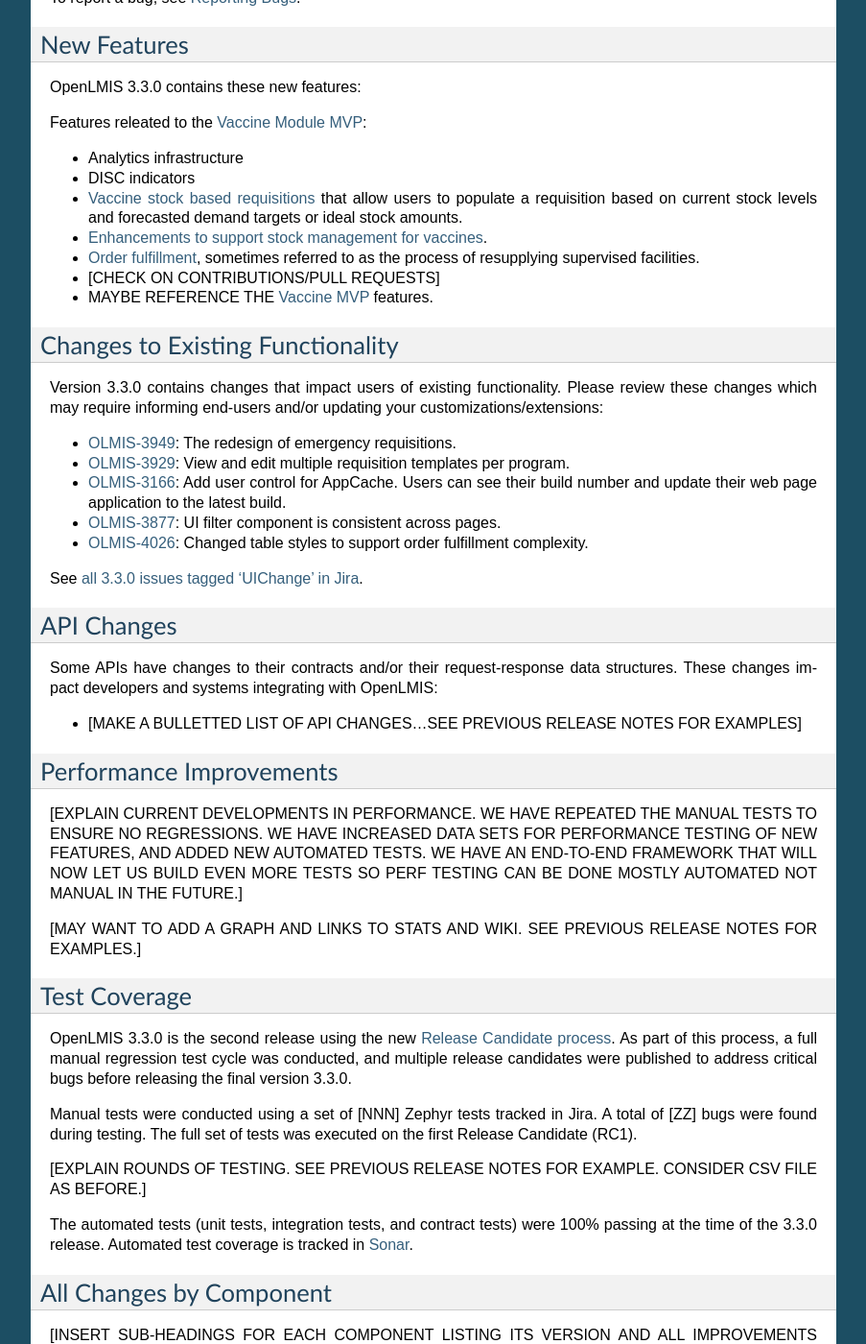
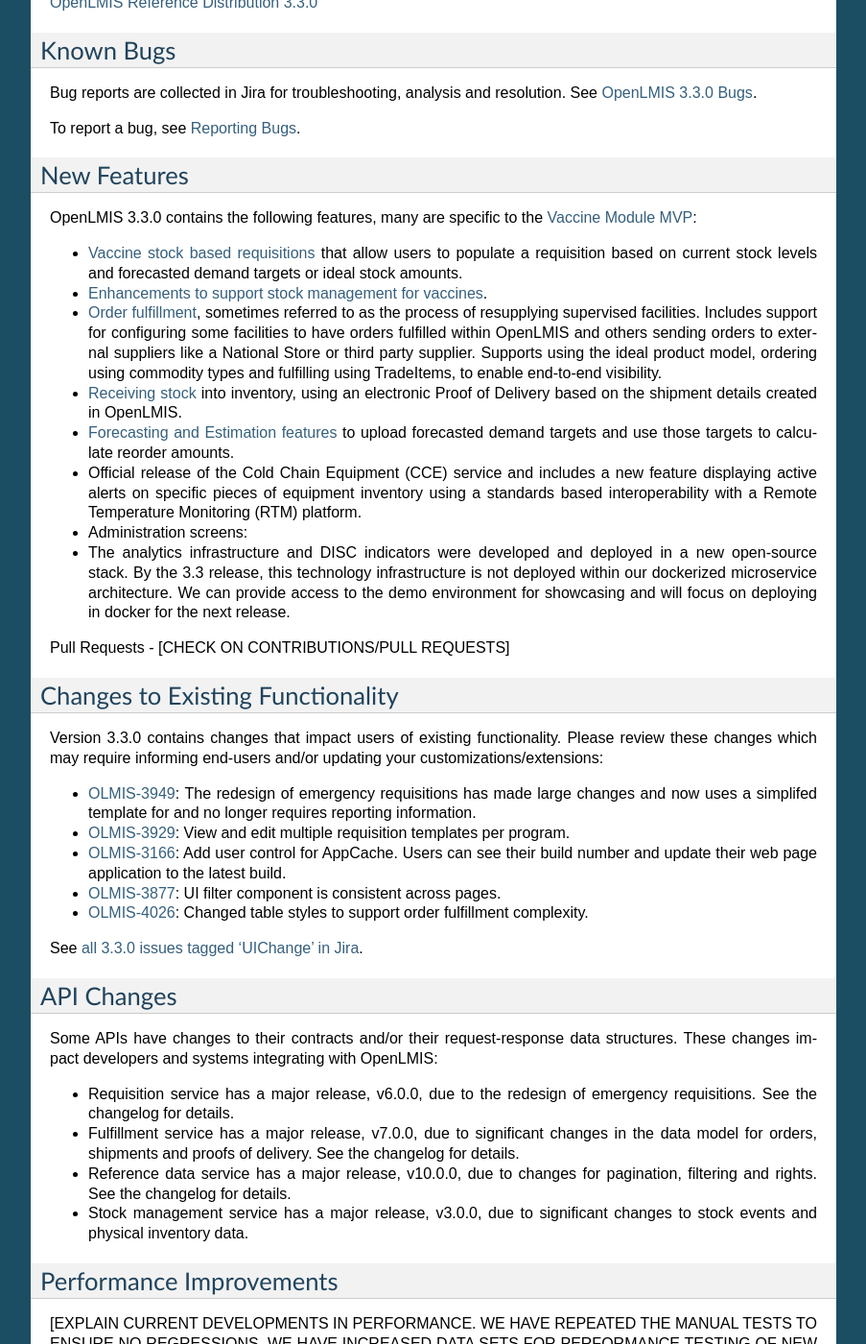
Before and after one commit to OpenLMIS/openlmis-ref-distro, a Sphinx documentation site: the page built from docs/source/releases/openlmis-ref-distro-v3.3.0.rst, in a window 1280 px wide and 1400 px high, scrolled down 1237 px. Shown: the whole window at 96% size, without its empty margins (198-1101 px from the left). Built offline with Sphinx 7.4.7, drawn with Linux system fonts in a browser that asks for light colours; pages that are not in the unit, such as notebooks, are missing from menus; some of the changed text lies outside the part shown.

Commit message:
Updated new features and api changes sections

```diff
--- a/docs/source/releases/openlmis-ref-distro-v3.3.0.rst
+++ b/docs/source/releases/openlmis-ref-distro-v3.3.0.rst
@@ -19,7 +19,7 @@
 3.3.0 includes a wide range of new features and functionality. The majority of features were defined as the `Minimal Viable Product (MVP) <https://openlmis.atlassian.net/wiki/spaces/OP/pages/113144940/Vaccine+MVP>`_ to support countires in managing their immunization supply chain. Some of the key features include a standards based integration with a Remote Temperature Monitoring (RTM) platform to supporting the order fulfillment process. See the New Features section for details.
 
 For a full list of features and bug-fixes since 3.2.1, see `OpenLMIS 3.3.0 Jira tickets
-<https://openlmis.atlassian.net/issues/?jql=status%3DDone%20AND%20project%3DOLMIS%20AND%20fixVersion%3D3.3%20and%20type!%3DTest%20and%20type!%3DEpic%20ORDER%20BY%20type%20ASC%2C%20priority%20DESC%2C%20key%20ASC>`_.
+<https://openlmis.atlassian.net/issues/?jql=status%3DDone%20AND%20project%3DOLMIS%20AND%20fixVersion%3D3.3%20and%20type!%3DTest%20and%20type!%3DEpic%20ORDER%20BY%20%22Epic%20Link%22%20asc%2C%20key%20ASC>`_.
 
 For information about future planned releases, see the `Living Product Roadmap
 <https://openlmis.atlassian.net/wiki/display/OP/Living+Product+Roadmap>`_. Pull requests and
@@ -28,8 +28,11 @@
 Compatibility
 -------------
 
-[ADD PARAGRAPHS HERE TO EXPLAIN ANY COMPATIBILITY ISSUES, SUCH AS MANUAL DATA MIGRATIONS, NEW
-DEPENDENCIES, REDESIGN OF EMERGENCY REQUISITIONS, MULTIPLE REQUISITION TEMPLATES, ETC.]
+A new feature introduced in 3.3, `OLMIS-3929 <https://openlmis.atlassian.net/browse/OLMIS-3929>`_:View and edit multiple requisition templates per program, requires a manual data migration outlined `here <https://github.com/OpenLMIS/openlmis-requisition-template-migration>`_.
+
+The fulfillment service has a major release due to the additional features in fulfilling orders within OpenLMIS. Please review the Fulfillment service changelog in detail to ensure a clear understanding of the breaking changes.
+
+The reference data service uses new rights assoicated with the new proof of delivery functionality. Please review the changlog for the Reference data service in detail to ensure a clear understanding of the breaking changes releated to rights.
 
 **Batch Requisition Approval**: The Batch Approval screen, which was improved in OpenLMIS 3.2.1,
 is still not officially supported. The UI screen is disabled by default. Implementations can
@@ -74,18 +77,20 @@
 New Features
 ============
 
-OpenLMIS 3.3.0 contains these new features:
+OpenLMIS 3.3.0 contains the following features, many are specific to the `Vaccine Module MVP <https://openlmis.atlassian.net/wiki/spaces/OP/pages/113144940/Vaccine+MVP>`_:
 
-Features releated to the `Vaccine Module MVP <https://openlmis.atlassian.net/wiki/spaces/OP/pages/113144940/Vaccine+MVP>`_:
 
-- Analytics infrastructure
-- DISC indicators
 - `Vaccine stock based requisitions <https://openlmis.atlassian.net/browse/OLMIS-4059>`_ that allow users to populate a requisition based on current stock levels and forecasted demand targets or ideal stock amounts.
 - `Enhancements to support stock management for vaccines <https://openlmis.atlassian.net/browse/OLMIS-1293>`_.
-- `Order fulfillment <https://openlmis.atlassian.net/browse/OLMIS-208>`_, sometimes referred to as the process of resupplying supervised facilities.
+- `Order fulfillment <https://openlmis.atlassian.net/wiki/spaces/OP/pages/88670474/Local+Fulfillment>`_, sometimes referred to as the process of resupplying supervised facilities. Includes support for configuring some facilities to have orders fulfilled within OpenLMIS and others sending orders to external suppliers like a National Store or third party supplier. Supports using the ideal product model, ordering using commodity types and fulfilling using TradeItems, to enable end-to-end visibility.
+- `Receiving stock <https://openlmis.atlassian.net/wiki/spaces/OP/pages/88670483/Receiving+stock>`_ into inventory, using an electronic Proof of Delivery based on the shipment details created in OpenLMIS.
+- `Forecasting and Estimation features <https://openlmis.atlassian.net/browse/OLMIS-1294>`_ to upload forecasted demand targets and use those targets to calculate reorder amounts.
+- Official release of the Cold Chain Equipment (CCE) service and includes a new feature displaying active alerts on specific pieces of equipment inventory using a standards based interoperability with a Remote Temperature Monitoring (RTM) platform.
+- Administration screens:
+- The analytics infrastructure and DISC indicators were developed and deployed in a new open-source stack. By the 3.3 release, this technology infrastructure is not deployed within our dockerized microservice architecture. We can provide access to the demo environment for showcasing and will focus on deploying in docker for the next release.
+
+Pull Requests
 - [CHECK ON CONTRIBUTIONS/PULL REQUESTS]
-- MAYBE REFERENCE THE `Vaccine MVP
-  <https://openlmis.atlassian.net/wiki/spaces/OP/pages/113144940/Vaccine+MVP>`_ features.
 
 Changes to Existing Functionality
 =================================
@@ -93,7 +98,7 @@
 Version 3.3.0 contains changes that impact users of existing functionality. Please review these
 changes which may require informing end-users and/or updating your customizations/extensions:
 
-- `OLMIS-3949 <https://openlmis.atlassian.net/browse/OLMIS-3949>`_: The redesign of emergency requisitions.
+- `OLMIS-3949 <https://openlmis.atlassian.net/browse/OLMIS-3949>`_: The redesign of emergency requisitions has made large changes and now uses a simplifed template for and no longer requires reporting information.
 - `OLMIS-3929 <https://openlmis.atlassian.net/browse/OLMIS-3929>`_: View and edit multiple requisition templates per program.
 - `OLMIS-3166 <https://openlmis.atlassian.net/browse/OLMIS-3166>`_: Add user control for AppCache. Users can see their build number and update their web page application to the latest build.
 - `OLMIS-3877 <https://openlmis.atlassian.net/browse/OLMIS-3877>`_: UI filter component is consistent across pages.
@@ -107,7 +112,10 @@
 Some APIs have changes to their contracts and/or their request-response data structures. These
 changes impact developers and systems integrating with OpenLMIS:
 
-- [MAKE A BULLETTED LIST OF API CHANGES...SEE PREVIOUS RELEASE NOTES FOR EXAMPLES]
+- Requisition service has a major release, v6.0.0, due to the redesign of emergency requisitions. See the changelog for details.
+- Fulfillment service has a major release, v7.0.0, due to significant changes in the data model for orders, shipments and proofs of delivery. See the changelog for details.
+- Reference data service has a major release, v10.0.0, due to changes for pagination, filtering and rights. See the changelog for details.
+- Stock management service has a major release, v3.0.0, due to significant changes to stock events and physical inventory data.
 
 Performance Improvements
 ========================
@@ -298,5 +306,5 @@
 Further Resources
 =================
 
-Learn more about the `OpenLMIS Community <http://openlmis.org/about/community/>`_ and how to get
+We are excited to announce the release of the first iteration of the Implementer Toolkit on the OpenLMIS website.  Learn more about the `OpenLMIS Community <http://openlmis.org/about/community/>`_ and how to get
 involved!
```
